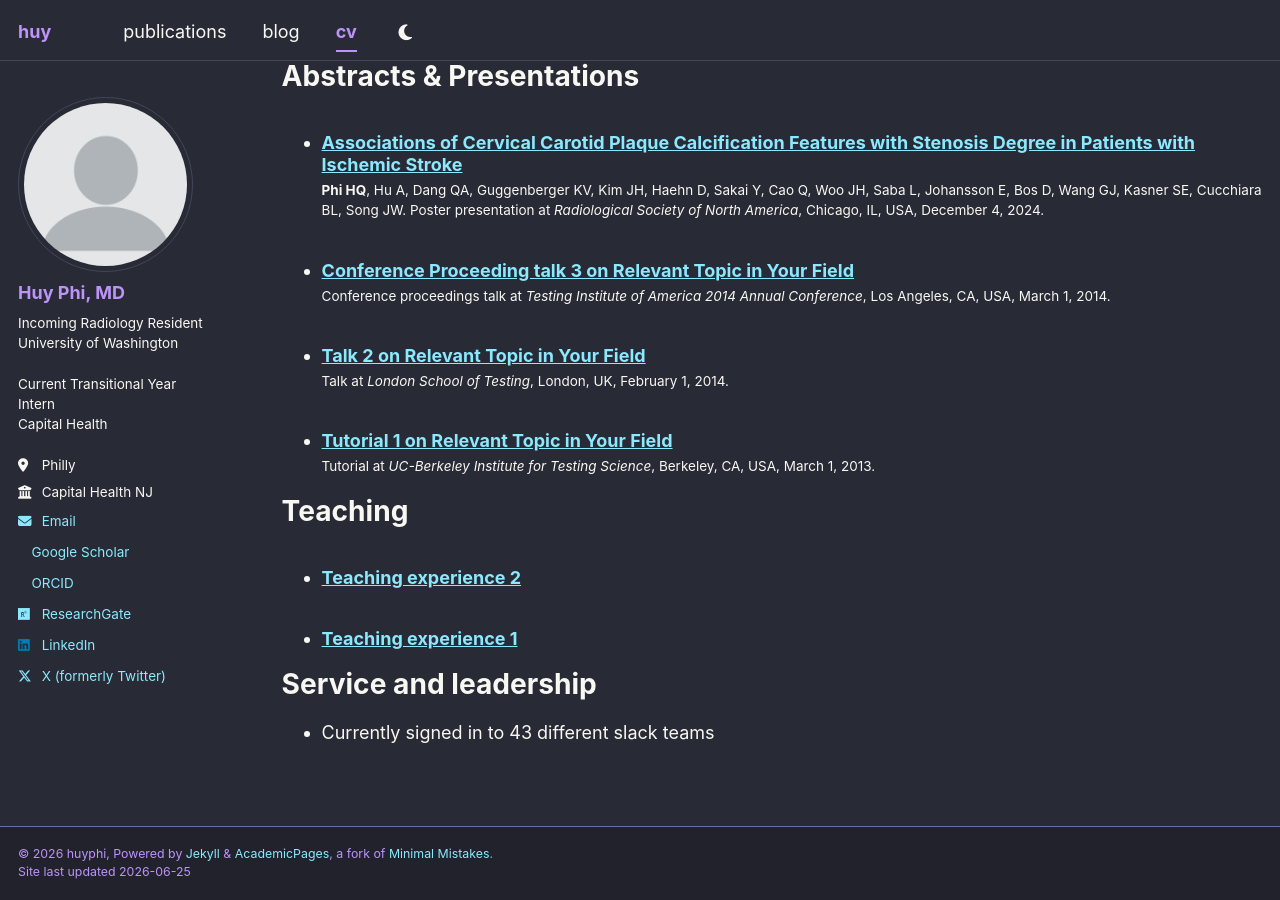
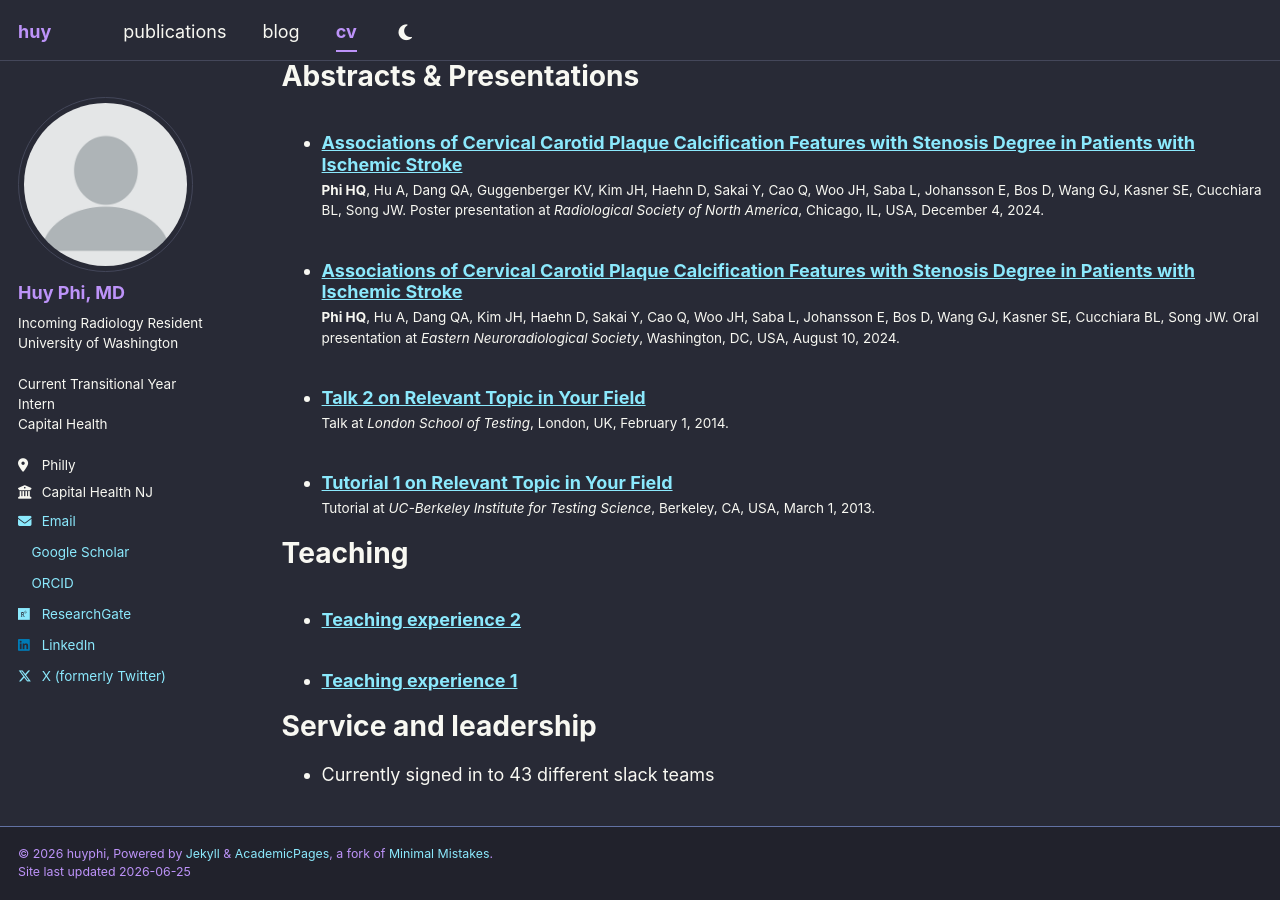
Before and after one commit to huyphi/huyphi.github.io, a Jekyll site: the page built from _pages/cv.md, in a window 1280 px wide and 900 px high, scrolled down 2570 px. Built offline with Jekyll 4.4.1, drawn with Linux system fonts in a browser that asks for light colours; a style sheet for code colours, icons or effects is not loaded.

Commit message:
presentations

```diff
--- a/_presentations/2014-03-01-talk-3.md
+++ /dev/null
@@ -1,11 +0,0 @@
----
-title: "Conference Proceeding talk 3 on Relevant Topic in Your Field"
-collection: talks
-type: "Conference proceedings talk"
-permalink: /talks/2014-03-01-talk-3
-venue: "Testing Institute of America 2014 Annual Conference"
-date: 2014-03-01
-location: "Los Angeles, CA, USA"
----
-
-This is a description of your conference proceedings talk, note the different field in type. You can put anything in this field.
--- /dev/null
+++ b/_presentations/2024-08-10-enrs.md
@@ -0,0 +1,15 @@
+---
+title: "Associations of Cervical Carotid Plaque Calcification Features with Stenosis Degree in Patients with Ischemic Stroke"
+collection: presentations
+type: "Oral Presentation"
+permalink: /presentations/2024-08-10-enrs
+venue: "Eastern Neuroradiological Society"
+date: 2024-08-10
+location: "Washington, DC, USA"
+authors: "<strong>Phi HQ</strong>, Hu A, Dang QA, Kim JH, Haehn D, Sakai Y, Cao Q, Woo JH, Saba L, Johansson E, Bos D, Wang GJ, Kasner SE, Cucchiara BL, Song JW"
+share: false
+---
+
+My presentation won the 2nd place award for scientific presentations!
+
+<img src="/images/presentations/2024_enrs_award.png" alt="Award!" style="max-width: 700px; width: 100%; border-radius: 10px; margin: 1rem 0;">
```
Also changed, not shown: _presentations/2024-12-04-rsna.md (+1 -1 lines), images/presentations/2024_enrs_award.png (added).
